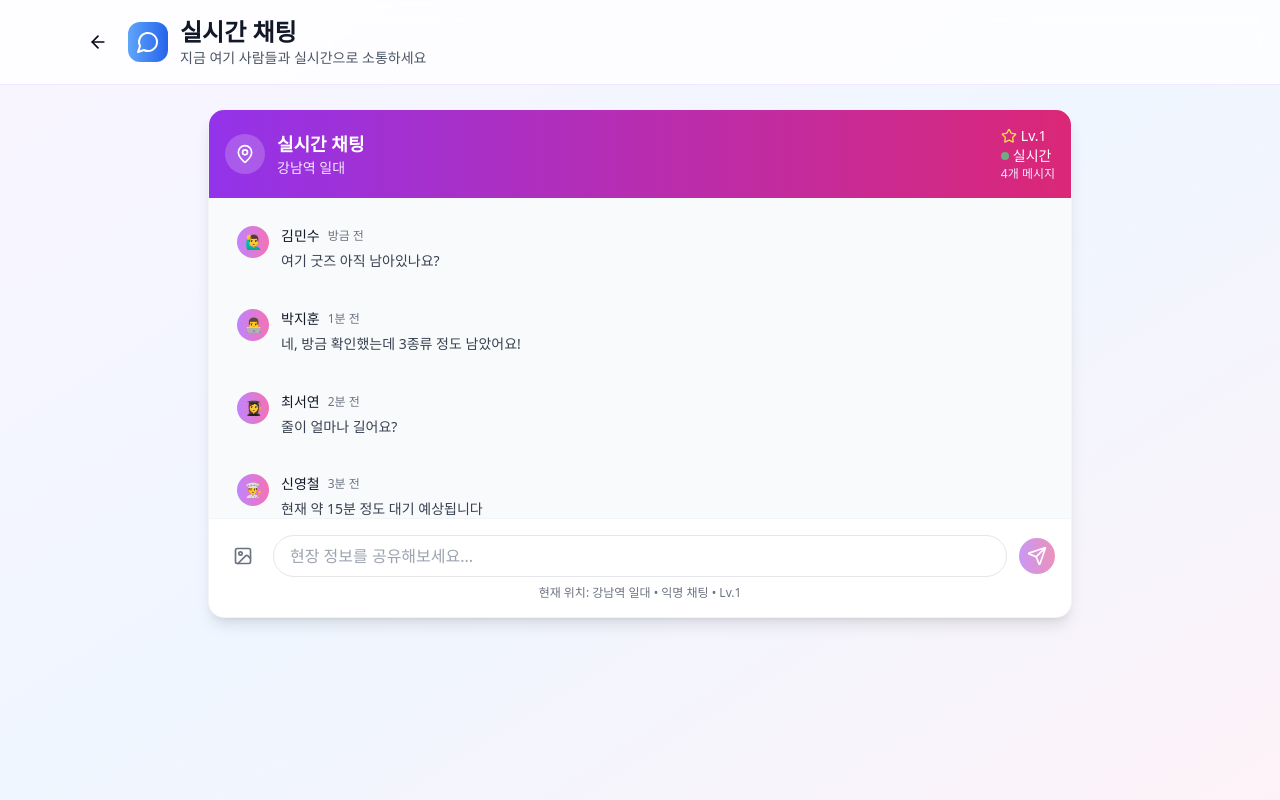
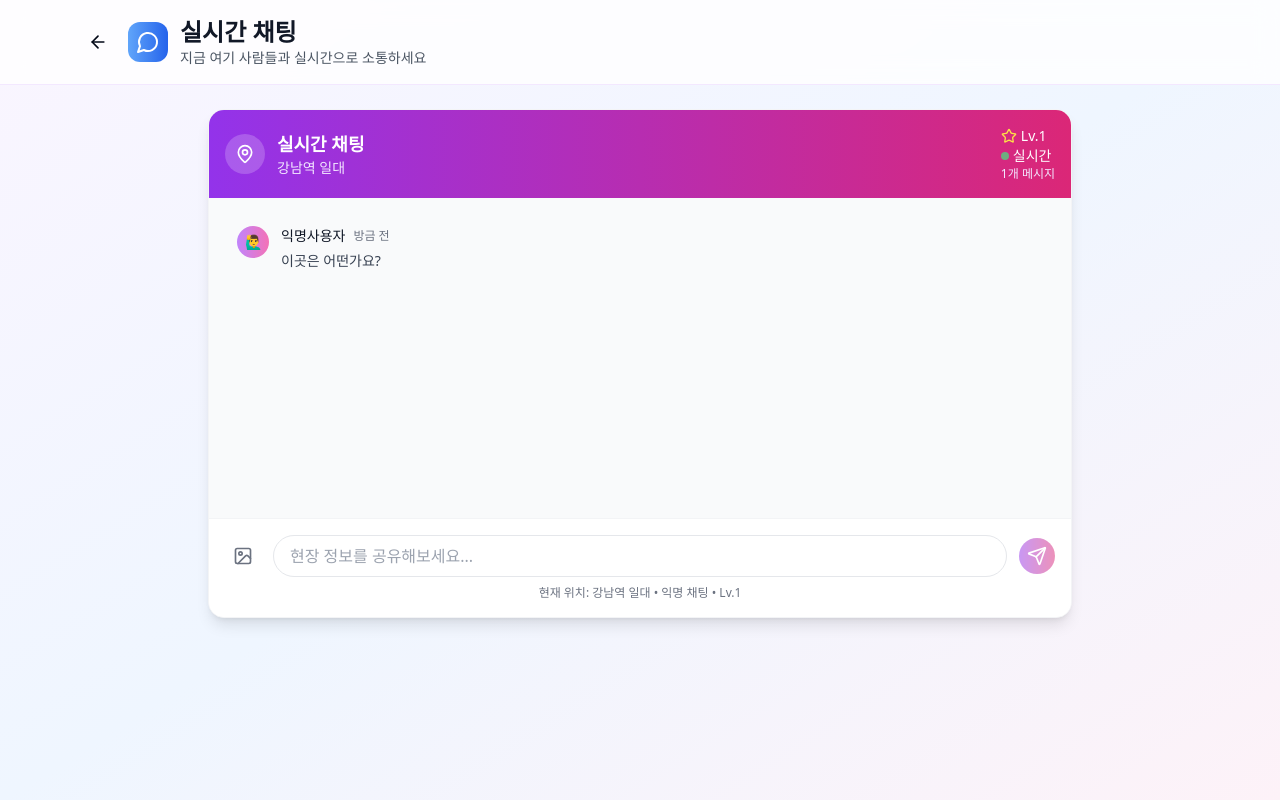
Before and after one commit to theminjunchoi/spotfeed-prototype, a React (Vite) app: page /realtime-chat in a window 1280 px wide. Built offline with nearby package versions, Linux system fonts and the light colour scheme.

Commit message:
feat: Implement per-location chat rooms and report/recommend features
- Modified chat to use separate rooms per location.
- Added report and recommend functionalities within the chat.
- Updated components to reflect these changes.

```diff
--- a/src/components/ChatMessage.tsx
+++ b/src/components/ChatMessage.tsx
@@ -25,19 +25,24 @@ const ChatMessage: React.FC<ChatMessageProps> = ({
   const [showActions, setShowActions] = useState(false);
   const [isReported, setIsReported] = useState(false);
   const [isRecommended, setIsRecommended] = useState(false);
-  const { reportUser, recommendUser } = useUser();
+  const { reportUser, recommendUser, currentUser } = useUser();
 
   const handleReport = () => {
-    reportUser(`user_${user}_${id}`);
+    const targetUserId = `user_${user}_${id}`;
+    reportUser(targetUserId);
     setIsReported(true);
     setShowActions(false);
   };
 
   const handleRecommend = () => {
-    recommendUser(`user_${user}_${id}`);
+    const targetUserId = `user_${user}_${id}`;
+    recommendUser(targetUserId);
     setIsRecommended(true);
     setShowActions(false);
   };
+
+  // 현재 사용자가 작성한 메시지면 액션 버튼 숨김
+  const isOwnMessage = user.includes('익명') && user.includes(currentUser.userId.split('_')[1]);
 
   return (
     <div className="flex items-start space-x-3 p-3 hover:bg-gray-50 rounded-lg relative group">
@@ -51,6 +56,12 @@ const ChatMessage: React.FC<ChatMessageProps> = ({
         <div className="flex items-center space-x-2 mb-1">
           <span className="font-medium text-gray-900 text-sm">{user}</span>
           <span className="text-xs text-gray-500">{time}</span>
+          {isReported && (
+            <span className="text-xs bg-red-100 text-red-600 px-2 py-1 rounded-full">신고됨</span>
+          )}
+          {isRecommended && (
+            <span className="text-xs bg-blue-100 text-blue-600 px-2 py-1 rounded-full">추천됨</span>
+          )}
         </div>
 
         {type === 'text' ? (
@@ -69,7 +80,8 @@ const ChatMessage: React.FC<ChatMessageProps> = ({
         )}
       </div>
 
-      {/* 액션 버튼 */}
+      {/* 액션 버튼 - 본인 메시지가 아닐 때만 표시 */}
+      {!isOwnMessage && (
         <div className="opacity-0 group-hover:opacity-100 transition-opacity relative">
           <button
             onClick={() => setShowActions(!showActions)}
@@ -99,6 +111,7 @@ const ChatMessage: React.FC<ChatMessageProps> = ({
             </div>
           )}
         </div>
+      )}
     </div>
   );
 };
--- a/src/components/LocationChat.tsx
+++ b/src/components/LocationChat.tsx
@@ -9,9 +9,10 @@ interface LocationChatProps {
   onClose?: () => void;
 }
 
-const LocationChat: React.FC<LocationChatProps> = ({ location, onClose }) => {
-  const { currentUser, canUserChat } = useUser();
-  const [messages, setMessages] = useState([
+// 각 장소별 초기 메시지 데이터
+const getLocationMessages = (location: string) => {
+  const locationMessages: { [key: string]: any[] } = {
+    '스타벅스 강남역점': [
       {
         id: 1,
         user: '김민수',
@@ -27,25 +28,97 @@ const LocationChat: React.FC<LocationChatProps> = ({ location, onClose }) => {
         time: '1분 전',
         type: 'text' as const,
         avatar: '👨‍💻'
-    },
+      }
+    ],
+    '교보문고 강남점': [
       {
-      id: 3,
+        id: 1,
         user: '최서연',
-      message: '줄이 얼마나 길어요?',
-      time: '2분 전',
+        message: '신간 도서 할인 행사 언제까지인가요?',
+        time: '방금 전',
         type: 'text' as const,
         avatar: '👩‍🎓'
       },
       {
-      id: 4,
+        id: 2,
         user: '신영철',
-      message: '현재 약 15분 정도 대기 예상됩니다',
-      time: '3분 전',
+        message: '이번 주말까지 20% 할인이에요',
+        time: '2분 전',
         type: 'text' as const,
         avatar: '👨‍🍳'
       }
-  ]);
+    ],
+    '신세계백화점 강남점': [
+      {
+        id: 1,
+        user: '이주영',
+        message: '지하 식품관 시식 코너 운영하나요?',
+        time: '방금 전',
+        type: 'text' as const,
+        avatar: '🧑‍🎨'
+      },
+      {
+        id: 2,
+        user: '김태현',
+        message: '네, 지금 운영 중이에요!',
+        time: '1분 전',
+        type: 'text' as const,
+        avatar: '👨‍🏫'
+      }
+    ],
+    '맥도날드 강남점': [
+      {
+        id: 1,
+        user: '박수진',
+        message: '키오스크 고장났나요? 주문이 안 돼요',
+        time: '방금 전',
+        type: 'text' as const,
+        avatar: '👩‍💼'
+      },
+      {
+        id: 2,
+        user: '조민호',
+        message: '직원분께 말씀드리면 수동으로 해주세요',
+        time: '2분 전',
+        type: 'text' as const,
+        avatar: '👨‍🔧'
+      }
+    ],
+    'CGV 강남점': [
+      {
+        id: 1,
+        user: '한지원',
+        message: '팝콘 콤보 할인 있나요?',
+        time: '방금 전',
+        type: 'text' as const,
+        avatar: '👩‍🦰'
+      },
+      {
+        id: 2,
+        user: '윤성민',
+        message: '평일 오후 2시 전까지 30% 할인이요',
+        time: '3분 전',
+        type: 'text' as const,
+        avatar: '👨‍🦱'
+      }
+    ]
+  };
 
+  return locationMessages[location] || [
+    {
+      id: 1,
+      user: '익명사용자',
+      message: '이곳은 어떤가요?',
+      time: '방금 전',
+      type: 'text' as const,
+      avatar: '🙋‍♂️'
+    }
+  ];
+};
+
+const LocationChat: React.FC<LocationChatProps> = ({ location, onClose }) => {
+  const { currentUser, canUserChat } = useUser();
+  const [messages, setMessages] = useState(() => getLocationMessages(location));
   const [newMessage, setNewMessage] = useState('');
   const [userName] = useState('익명' + Math.floor(Math.random() * 1000));
   const messagesEndRef = useRef<HTMLDivElement>(null);
@@ -55,18 +128,60 @@ const LocationChat: React.FC<LocationChatProps> = ({ location, onClose }) => {
     messagesEndRef.current?.scrollIntoView({ behavior: 'smooth' });
   };
 
-  // 가짜 실시간 메시지 시뮬레이션
   useEffect(() => {
-    const fakeMessages = [
+    scrollToBottom();
+  }, [messages]);
+
+  // 장소별 가짜 실시간 메시지 시뮬레이션
+  useEffect(() => {
+    const locationFakeMessages: { [key: string]: string[] } = {
+      '스타벅스 강남역점': [
         '줄이 조금 줄어들었네요!',
         '재고 거의 떨어져가요 ㅠㅠ',
+        '직원분들 친절해요 👍',
+        '와이파이 빨라요!',
+        '테이블 자리 있어요'
+      ],
+      '교보문고 강남점': [
+        '신간 코너 업데이트 됐어요',
+        '카페 자리 많아요',
+        '조용해서 공부하기 좋네요',
+        '베스트셀러 진열 새로 바뀜',
+        '문구 코너 할인 중'
+      ],
+      '신세계백화점 강남점': [
         '분위기 정말 좋아요!',
         '사진 찍기 좋은 포토존 있어요',
-      '직원분들 친절해요 👍',
+        '엘리베이터 대기시간 긴편',
+        '지하 식품관 추천!',
+        '주차장 여유있어요'
+      ],
+      '맥도날드 강남점': [
+        '드라이브스루 빨라요',
+        '매장 깨끗해요',
+        '키즈존 있어서 좋네요',
+        '아이스크림 기계 정상 작동중',
+        '배달 주문 많아서 좀 바빠요'
+      ],
+      'CGV 강남점': [
+        '예매 취소표 나왔어요!',
+        '팝콘 신메뉴 맛있어요',
+        '상영관 음향 좋네요',
+        '주차 할인 받으세요',
+        '매점 줄 짧아요'
+      ]
+    };
+
+    const fakeMessages = locationFakeMessages[location] || [
+      '현장 상황 괜찮아요',
+      '분위기 좋네요',
+      '추천해요!',
+      '여기 처음인데 좋은 것 같아요',
+      '친절하네요'
     ];
 
     const interval = setInterval(() => {
-      if (Math.random() > 0.7) {
+      if (Math.random() > 0.8) {
         const randomMessage = fakeMessages[Math.floor(Math.random() * fakeMessages.length)];
         const newMsg = {
           id: Date.now(),
@@ -74,14 +189,14 @@ const LocationChat: React.FC<LocationChatProps> = ({ location, onClose }) => {
           message: randomMessage,
           time: '방금 전',
           type: 'text' as const,
-          avatar: ['🙋‍♂️', '👨‍💻', '👩‍🎓', '👨‍🍳', '🧑‍🎨'][Math.floor(Math.random() * 5)]
+          avatar: ['🙋‍♂️', '👨‍💻', '👩‍🎓', '👨‍🍳', '🧑‍🎨', '👩‍💼', '👨‍🔧', '👩‍🦰', '👨‍🦱'][Math.floor(Math.random() * 9)]
         };
         setMessages(prev => [...prev, newMsg]);
       }
-    }, 8000);
+    }, 12000);
 
     return () => clearInterval(interval);
-  }, []);
+  }, [location]);
 
   const handleSendMessage = () => {
     if (!canUserChat()) {
```
Lines whose indentation alone changed are shown as unchanged.
